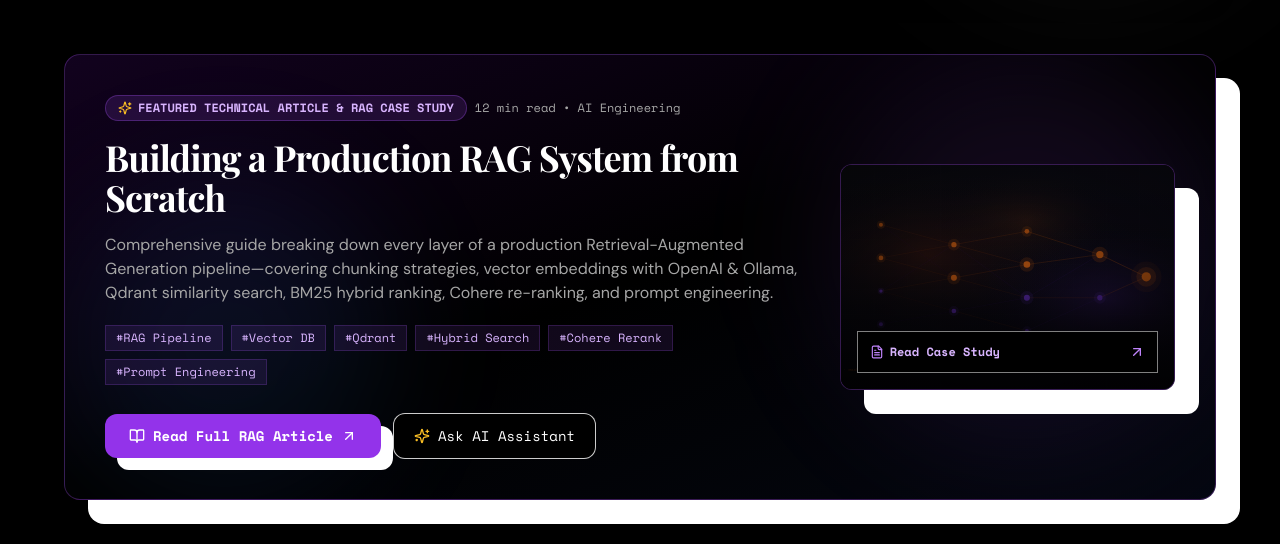
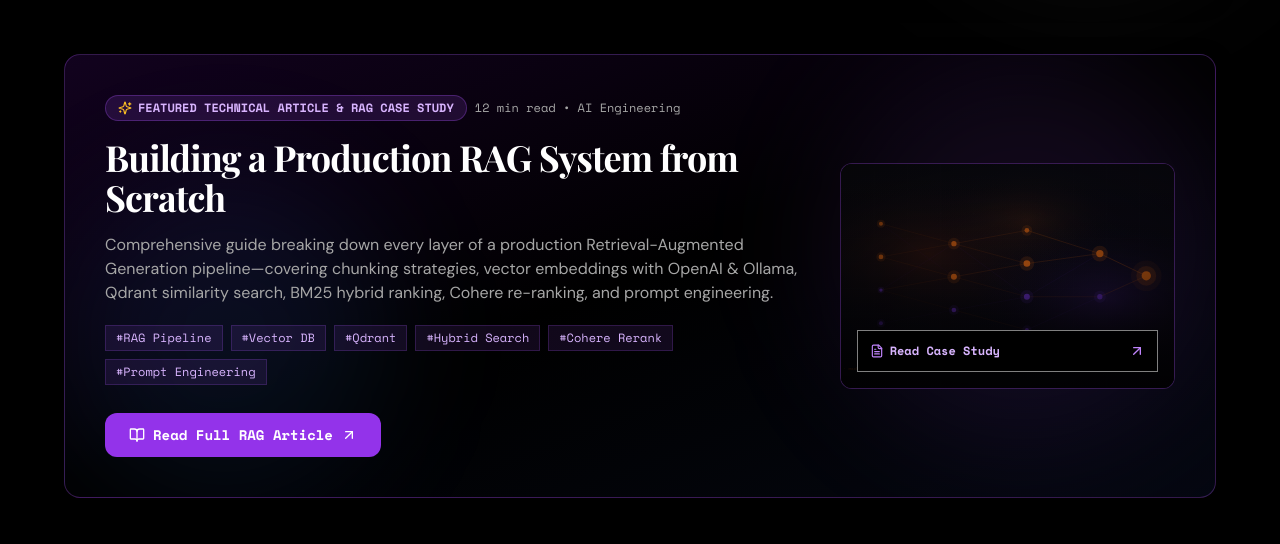
Before and after one commit to adityakumarsingh2/portfolio, a React (Vite) app in the folder client/: page / in a window 1280 px wide. Shown: the part 7032-7576 px from the top of the page. Built offline with nearby package versions, Linux system fonts and the light colour scheme; no server answers; the HTML template or start-up script is replaced by a standard one.

Commit message:
remove unusefull elements

```diff
--- a/client/src/components/Projects.tsx
+++ b/client/src/components/Projects.tsx
@@ -300,7 +300,7 @@
 
           {/* RAG & LLM Implementation Article Showcase Section */}
           <motion.div
-            className="mt-14 card-elegant p-6 sm:p-8 md:p-10 relative overflow-hidden border border-purple-500/30 bg-gradient-to-br from-purple-950/30 via-background to-blue-950/20 rounded-2xl shadow-2xl"
+            className="mt-14 card-elegant p-6 sm:p-8 md:p-10 relative overflow-hidden border border-purple-500/30 bg-gradient-to-br from-purple-950/30 via-background to-blue-950/20 rounded-2xl"
             initial={{ opacity: 0, y: 30 }}
             whileInView={{ opacity: 1, y: 0 }}
             viewport={{ once: true, margin: "-50px" }}
@@ -343,26 +343,19 @@
                 <div className="flex flex-wrap items-center gap-3 pt-3">
                   <Link
                     to="/articles/building-rag-from-scratch"
-                    className="inline-flex items-center gap-2 px-6 py-3 rounded-xl bg-purple-600 hover:bg-purple-500 text-white font-mono text-sm font-semibold transition-all duration-300 shadow-lg shadow-purple-600/25 hover:shadow-purple-600/40 hover:scale-[1.02]"
+                    className="inline-flex items-center gap-2 px-6 py-3 rounded-xl bg-purple-600 hover:bg-purple-500 text-white font-mono text-sm font-semibold transition-all duration-300 hover:scale-[1.02]"
                   >
                     <BookOpen className="w-4 h-4" />
                     Read Full RAG Article
                     <ArrowUpRight className="w-4 h-4" />
                   </Link>
-                  <button
-                    onClick={() => window.dispatchEvent(new CustomEvent("open-rag-chat"))}
-                    className="inline-flex items-center gap-2 px-5 py-3 rounded-xl bg-card border border-border/80 hover:bg-muted font-mono text-sm font-medium text-foreground transition-all duration-200"
-                  >
-                    <Sparkles className="w-4 h-4 text-amber-400" />
-                    Ask AI Assistant
-                  </button>
                 </div>
               </div>
 
               <div className="lg:col-span-4">
                 <Link
                   to="/articles/building-rag-from-scratch"
-                  className="block group relative rounded-xl overflow-hidden border border-purple-500/30 bg-background/50 shadow-2xl transition-all duration-300 hover:border-purple-400"
+                  className="block group relative rounded-xl overflow-hidden border border-purple-500/30 bg-background/50 transition-all duration-300 hover:border-purple-400"
                 >
                   <img
                     src={articleCoverAi}
```
